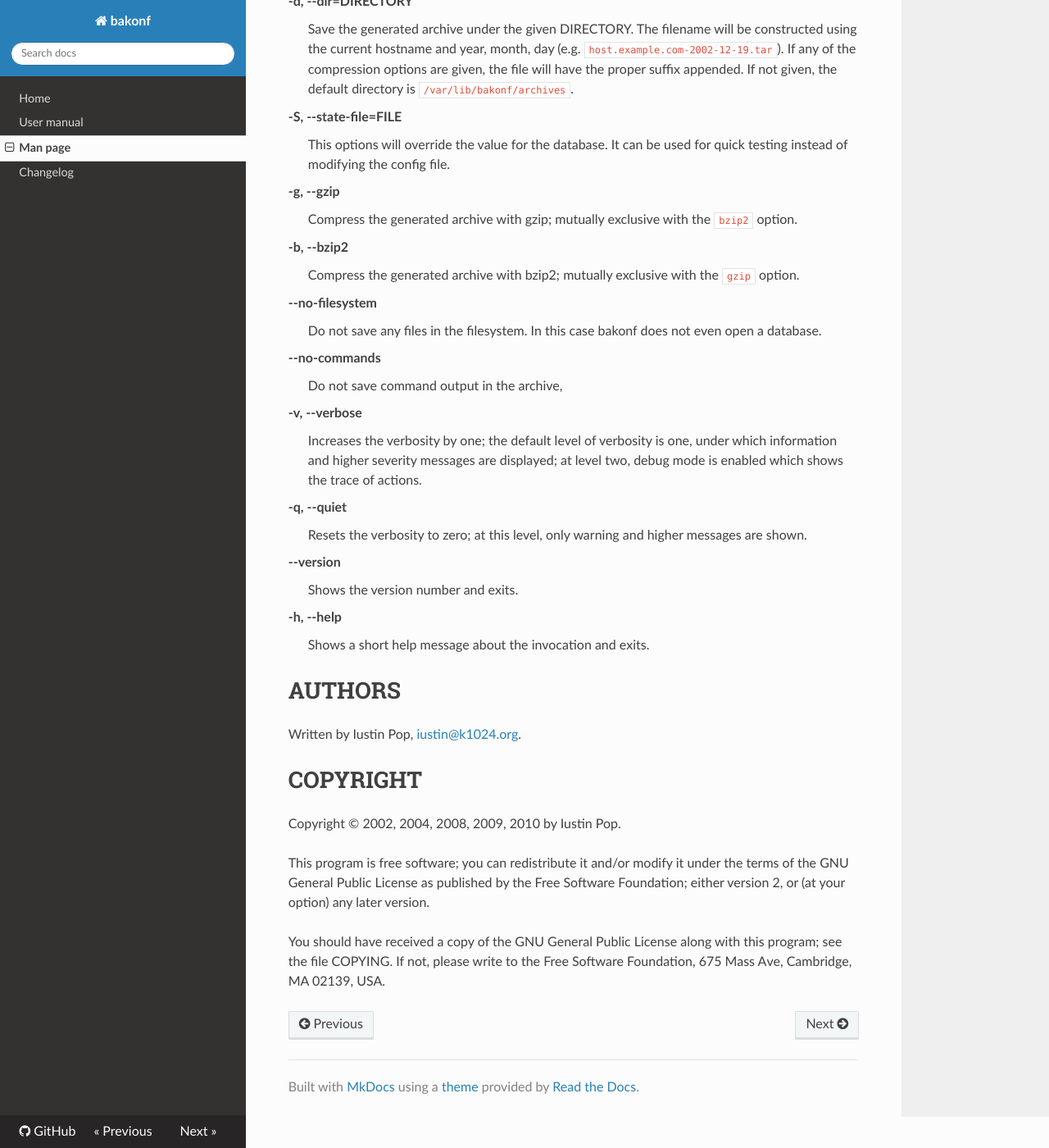
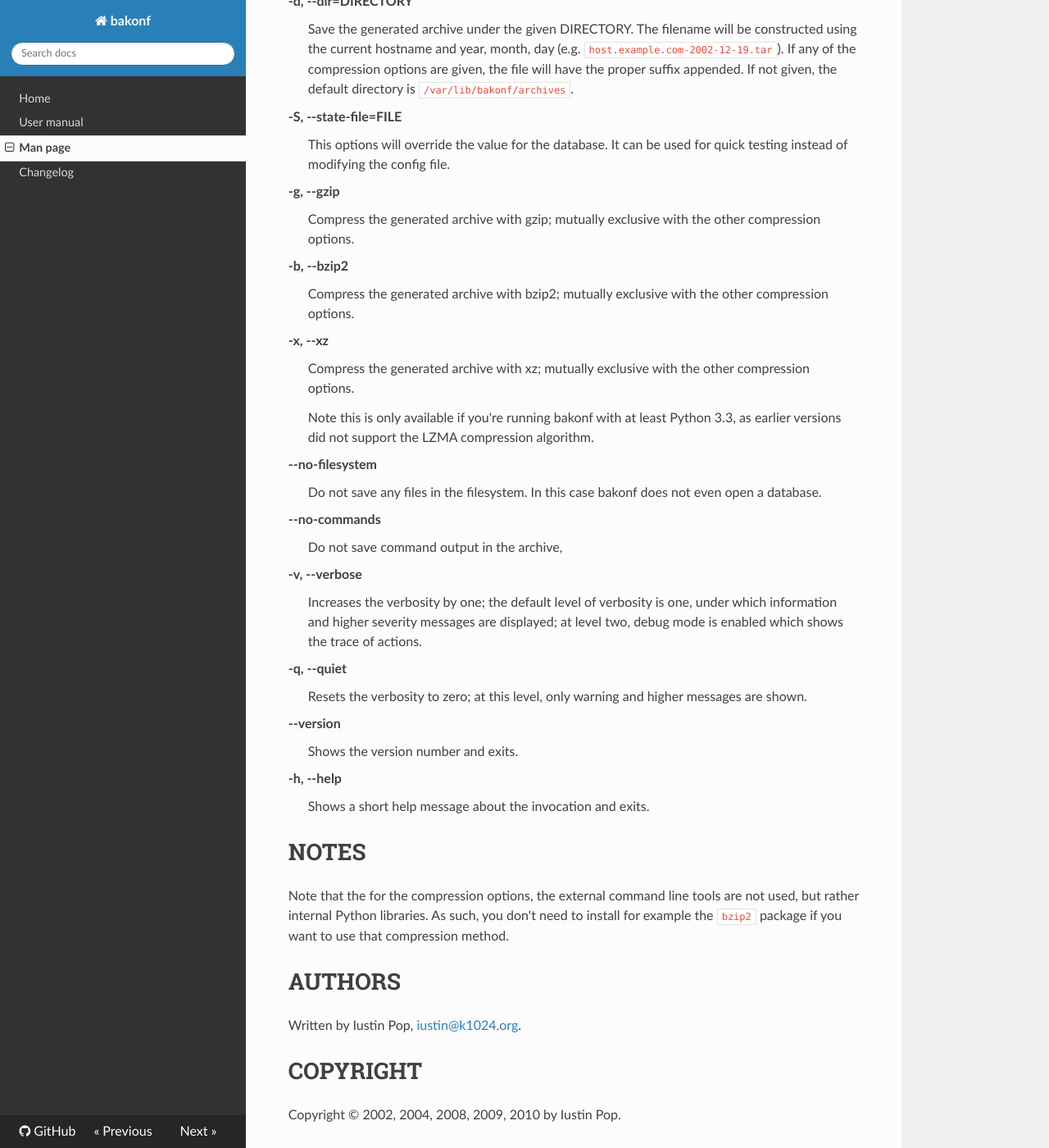
Before and after one commit to iustin/bakonf, an MkDocs documentation site: the page built from docs/bakonf.md, in a window 1280 px wide and 1400 px high, scrolled down 1032 px. Shown: the whole window at 82% size. Built offline with MkDocs 1.6.1, drawn with Linux system fonts in a browser that asks for light colours; nearby versions of some CDN libraries; old or Windows-style settings are respelled for this version of MkDocs.

Commit message:
Add support for LZMA/xz compression

```diff
--- a/docs/bakonf.md
+++ b/docs/bakonf.md
@@ -13,7 +13,7 @@ bakonf - a configuration backup tool
 [ **-c**, **--config**=*FILENAME* ]
 [ **-f**, **--file**=*FILENAME* ]
 [ **-d**, **--dir**=*DIRECTORY* ]
-[ **-g**, **--gzip** | **-b**, **--bzip2** ]
+[ **-g**, **--gzip** | **-b**, **--bzip2** | **-x**, **--xz** ]
 [ **--no-filesystem** | **--no-commands** ]
 [ **-L**, **--level**=*0|1* ]
 [ **-S**, **--state-file**=*FILENAME* ]
@@ -75,12 +75,21 @@ The following options are recognized:
 -g, --gzip
 
 :   Compress the generated archive with gzip; mutually exclusive with
-    the `bzip2` option.
+    the other compression options.
 
 -b, --bzip2
 
 :   Compress the generated archive with bzip2; mutually exclusive with
-    the `gzip` option.
+    the other compression options.
+
+-x, --xz
+
+:   Compress the generated archive with xz; mutually exclusive with
+    the other compression options.
+
+    Note this is only available if you're running bakonf with at least
+    Python 3.3, as earlier versions did not support the LZMA
+    compression algorithm.
 
 --no-filesystem
 
@@ -111,6 +120,13 @@ The following options are recognized:
 
 :   Shows a short help message about the invocation and exits.
 
+# NOTES
+
+Note that the for the compression options, the external command
+line tools are not used, but rather internal Python libraries. As
+such, you don't need to install for example the `bzip2` package if you
+want to use that compression method.
+
 # AUTHORS
 
 Written by Iustin Pop, <iustin@k1024.org>.
```
Also changed, not shown: bakonf.py (+11 -1 lines), 1 other file.
